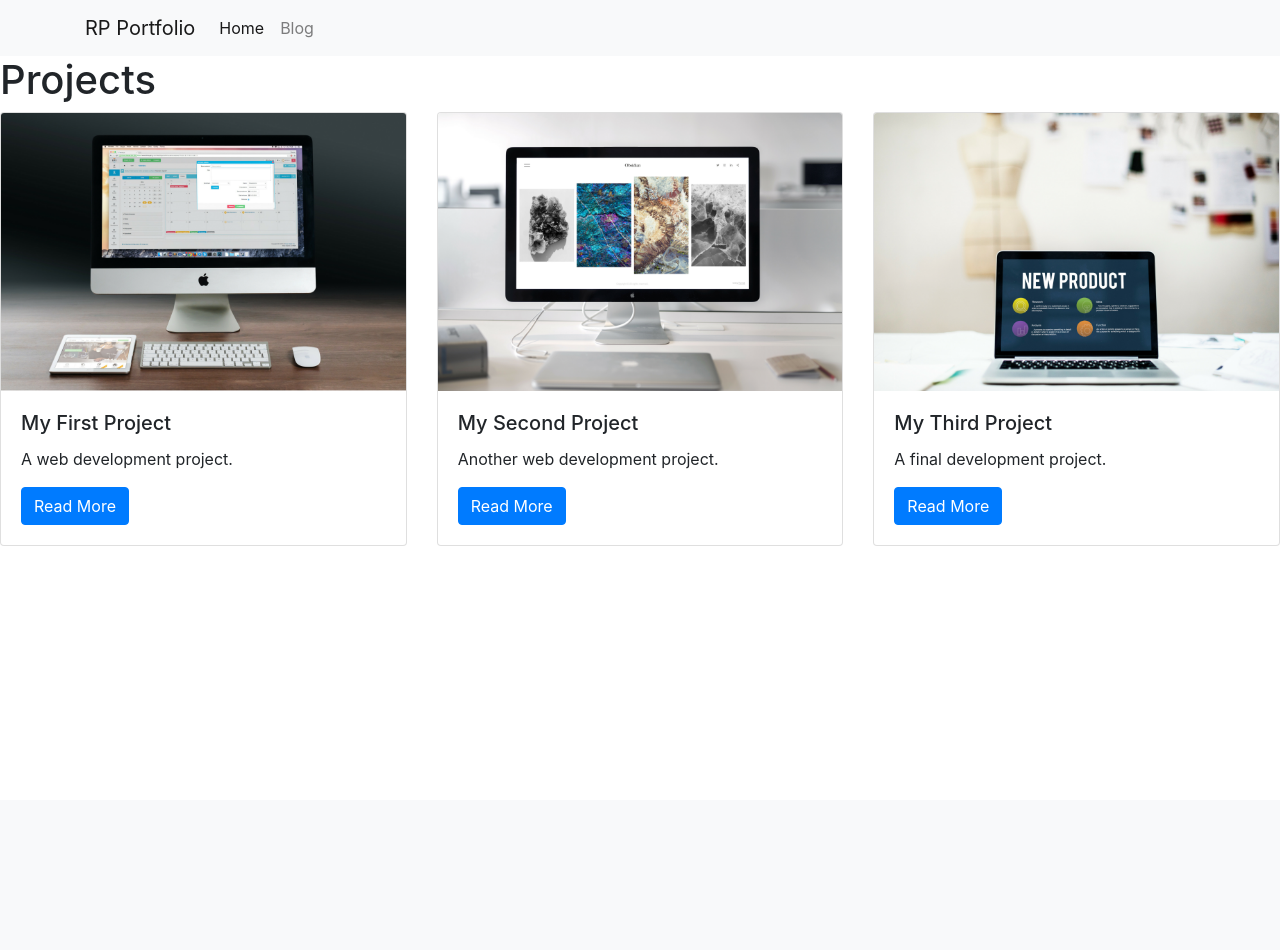
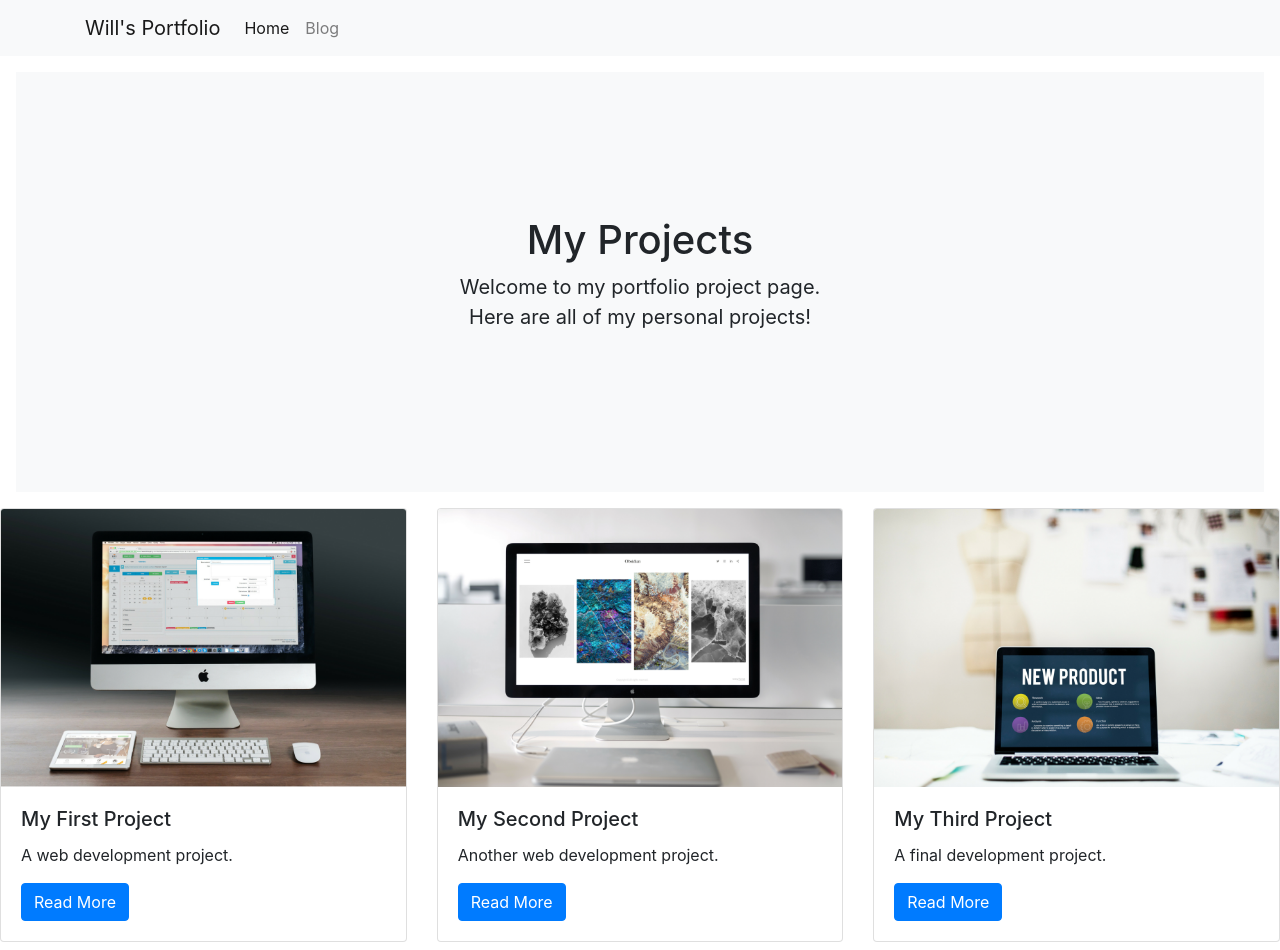
Before and after one commit to willmlennox/DjangoApp, a Django app: page /projects/ in a window 1280 px wide. Before the commit the page ends 546 px from the top, so only its background shows below. Run offline with Django 3.2, Linux system fonts and the light colour scheme; data comes from the database, SQL or seed files in the repository; some libraries are stand-ins or nearby versions.

Commit message:
Updated project page homepage.

```diff
--- a/personal_portfolio/templates/base.html
+++ b/personal_portfolio/templates/base.html
@@ -2,7 +2,7 @@
 
 <nav class="navbar navbar-expand-lg navbar-light bg-light">
     <div class="container">
-        <a class="navbar-brand" href="{% url 'project_index' %}">RP Portfolio</a>
+        <a class="navbar-brand" href="{% url 'project_index' %}">Will's Portfolio</a>
         <button class="navbar-toggler" type="button" data-toggle="collapse" data-target="#navbarSupportedContent" aria-controls="navbarSupportedContent" aria-expanded="false" aria-label="Toggle navigation">
           <span class="navbar-toggler-icon"></span>
         </button>
--- a/projects/templates/project_index.html
+++ b/projects/templates/project_index.html
@@ -1,7 +1,12 @@
 {% include "base.html" %}
 {% load static %}
 {% block page_content %}
-<h1>Projects</h1>
+<div class="position-relative overflow-hidden p-3 p-md-5 m-md-3 text-center bg-light">
+  <div class="col-md-5 p-lg-5 mx-auto my-5" style="margin:auto">
+    <h1 class="jumbotron-heading">My Projects</h1>
+    <p class="lead font-weight-normal">Welcome to my portfolio project page. Here are all of my personal projects!</p>
+  </div>
+</div>
 <div class="row">
 {% for project in projects %}
     <div class="col-md-4">
```
